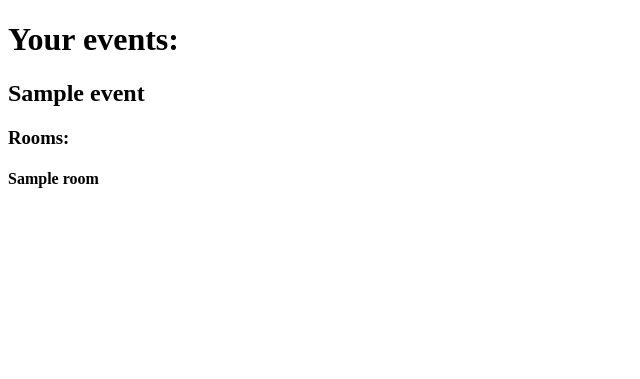
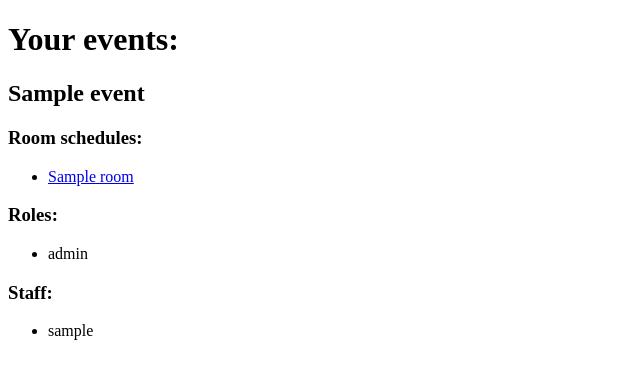
Before and after one commit to PokerFacowaty/sinpp, a Django app: template templates/registration/profile.html in a window 1280 px wide. Shown: the top 379 px of the page, without its empty margins (0-640 px from the left). Run offline with Django 4.2, Linux system fonts and the light colour scheme; the template is opened without the code that fills it: most values are stand-ins (such as "Sample title", 1, 10 or a date in 2020).

Commit message:
Added links to rooms schedules, lists of roles and staff for every event in the account page

```diff
--- a/templates/registration/profile.html
+++ b/templates/registration/profile.html
@@ -3,11 +3,25 @@
 {% block content %}
 <h1>{{ user.username }}</h1>
 <h1>Your events:</h1>
-{% for event, rooms in events_rooms.items %}
-<h2>{{ event }}</h2>
-<h3>Rooms:</h3>
-{% for room in rooms %}
-<h4>{{ room.NAME }}</h4>
-{% endfor %}
+{% for event in events %}
+    <h2>{{ event.NAME }}</h2>
+    <h3>Room schedules:</h3>
+    <ul>
+        {% for room in event.rooms %}
+        <li><a href="/schedule/{{ event.id }}/{{ room.id }}">{{ room.NAME }}</a></li>
+        {% endfor %}
+    </ul>
+    <h3>Roles:</h3>
+    <ul>
+        {% for role in event.roles %}
+            <li>{{ role }}</li>
+        {% endfor %}
+    </ul>
+    <h3>Staff:</h3>
+    <ul>
+        {% for person in event.staff %}
+            <li>{{ person.username }}</li>
+        {% endfor %}
+    </ul>
 {% endfor %}
 {% endblock %}
```
Also changed, not shown: sinpp/views.py (+10 -7 lines).
